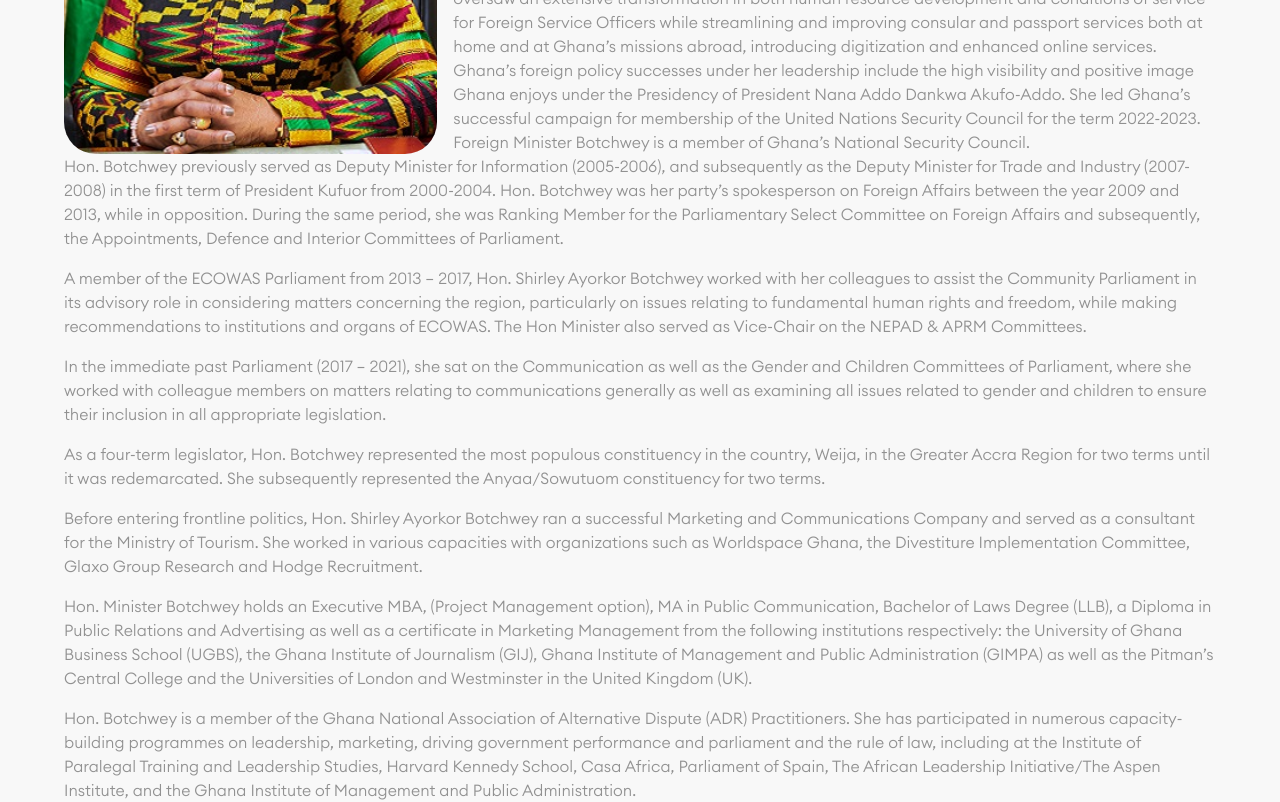
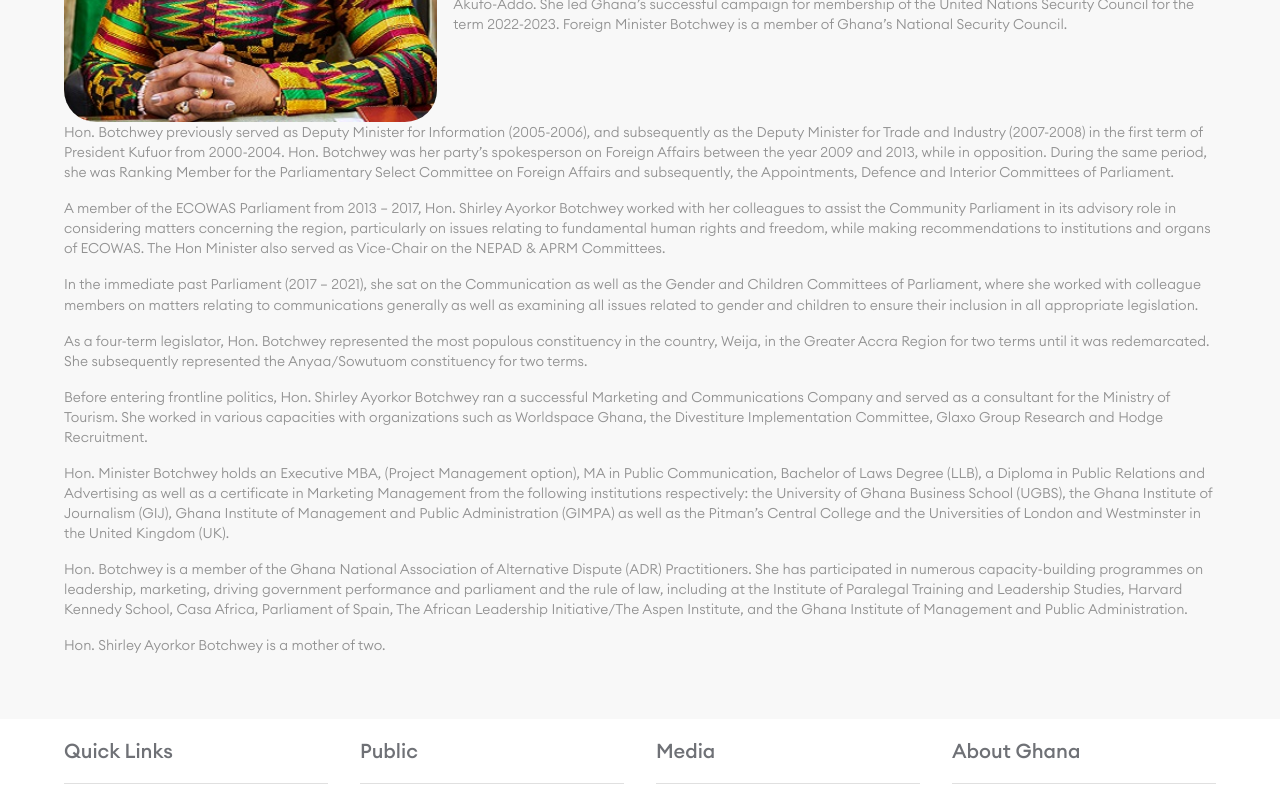
Before and after one commit to stanleyHayes/mfa, a React (Create React App) app: page /about/honorable-ministers-profile in a window 1280 px wide. Shown: the part 960-1762 px from the top of the page. Built offline with nearby package versions, Linux system fonts and the light colour scheme.

Commit message:
Change font size

```diff
--- a/src/pages/about/honorable-minister-profile.js
+++ b/src/pages/about/honorable-minister-profile.js
@@ -77,7 +77,7 @@ const HonorableMinisterProfile = () => {
                         </Grid>
                         <Grid item={true} xs={12} md={8}>
                             <Stack direction="column" spacing={2}>
-                                <Typography variant="body1" sx={{color: 'text.secondary'}}>
+                                <Typography variant="body2" sx={{color: 'text.secondary'}}>
                                     Hon. Shirley Ayorkor Botchwey has served as Minister for Foreign Affairs and
                                     Regional
                                     Integration of Ghana since 10th January 2017. As Foreign Minister, she has led
@@ -102,7 +102,7 @@ const HonorableMinisterProfile = () => {
                                     Guinea and
                                     Burkina Faso and as a member of the ECOWAS Mediation Mission to Mali.
                                 </Typography>
-                                <Typography variant="body1" sx={{color: 'text.secondary'}}>
+                                <Typography variant="body2" sx={{color: 'text.secondary'}}>
                                     Hon. Botchwey has extensive experience in diplomacy having served as a Deputy
                                     Minister for
                                     Foreign Affairs in the last term of President John Agyekum Kufuor, from
@@ -127,7 +127,7 @@ const HonorableMinisterProfile = () => {
                         </Grid>
                     </Grid>
                     <Stack direction="column" spacing={2}>
-                        <Typography variant="body1" sx={{color: 'text.secondary'}}>
+                        <Typography variant="body2" sx={{color: 'text.secondary'}}>
                             Hon. Botchwey previously served as Deputy Minister for Information (2005-2006), and
                             subsequently as the Deputy Minister for Trade and Industry (2007-2008) in the first term of
                             President Kufuor from 2000-2004. Hon. Botchwey was her party’s spokesperson on Foreign
@@ -137,7 +137,7 @@ const HonorableMinisterProfile = () => {
                         </Typography>
 
 
-                        <Typography variant="body1" sx={{color: 'text.secondary'}}>
+                        <Typography variant="body2" sx={{color: 'text.secondary'}}>
                             A member of the ECOWAS Parliament from 2013 – 2017, Hon. Shirley Ayorkor Botchwey worked
                             with her colleagues to assist the Community Parliament in its advisory role in considering
                             matters concerning the region, particularly on issues relating to fundamental human rights
@@ -146,7 +146,7 @@ const HonorableMinisterProfile = () => {
                         </Typography>
 
 
-                        <Typography variant="body1" sx={{color: 'text.secondary'}}>
+                        <Typography variant="body2" sx={{color: 'text.secondary'}}>
                             In the immediate past Parliament (2017 – 2021), she sat on the Communication as well as the
                             Gender and Children Committees of Parliament, where she worked with colleague members on
                             matters relating to communications generally as well as examining all issues related to
@@ -154,21 +154,21 @@ const HonorableMinisterProfile = () => {
                         </Typography>
 
 
-                        <Typography variant="body1" sx={{color: 'text.secondary'}}>
+                        <Typography variant="body2" sx={{color: 'text.secondary'}}>
                             As a four-term legislator, Hon. Botchwey represented the most populous constituency in the
                             country, Weija, in the Greater Accra Region for two terms until it was redemarcated. She
                             subsequently represented the Anyaa/Sowutuom constituency for two terms.
                         </Typography>
 
 
-                        <Typography variant="body1" sx={{color: 'text.secondary'}}>
+                        <Typography variant="body2" sx={{color: 'text.secondary'}}>
                             Before entering frontline politics, Hon. Shirley Ayorkor Botchwey ran a successful Marketing
                             and Communications Company and served as a consultant for the Ministry of Tourism. She
                             worked in various capacities with organizations such as Worldspace Ghana, the Divestiture
                             Implementation Committee, Glaxo Group Research and Hodge Recruitment.
                         </Typography>
 
-                        <Typography variant="body1" sx={{color: 'text.secondary'}}>
+                        <Typography variant="body2" sx={{color: 'text.secondary'}}>
                             Hon. Minister Botchwey holds an Executive MBA, (Project Management option), MA in Public
                             Communication, Bachelor of Laws Degree (LLB), a Diploma in Public Relations and Advertising
                             as well as a certificate in Marketing Management from the following institutions
@@ -178,7 +178,7 @@ const HonorableMinisterProfile = () => {
                             Kingdom (UK).
                         </Typography>
 
-                        <Typography variant="body1" sx={{color: 'text.secondary'}}>
+                        <Typography variant="body2" sx={{color: 'text.secondary'}}>
                             Hon. Botchwey is a member of the Ghana National Association of Alternative Dispute (ADR)
                             Practitioners. She has participated in numerous capacity-building programmes on leadership,
                             marketing, driving government performance and parliament and the rule of law, including at
@@ -186,7 +186,7 @@ const HonorableMinisterProfile = () => {
                             Africa, Parliament of Spain, The African Leadership Initiative/The Aspen Institute, and the
                             Ghana Institute of Management and Public Administration.
                         </Typography>
-                        <Typography variant="body1" sx={{color: 'text.secondary'}}>
+                        <Typography variant="body2" sx={{color: 'text.secondary'}}>
                             Hon. Shirley Ayorkor Botchwey is a mother of two.
                         </Typography>
                     </Stack>
--- a/src/pages/about/thomas-mbomba-profile-page.js
+++ b/src/pages/about/thomas-mbomba-profile-page.js
@@ -32,7 +32,7 @@ const ThomasMbombaProfilePage = () => {
                                     PROFILE OF DEPUTY MINISTER FOR FOREIGN AFFAIRS AND REGIONAL INTEGRATION
                                     (ADMINISTRATION & FINANCE)
                                 </Typography>
-                                <Typography gutterBottom={true} variant="body1" sx={{color: 'text.secondary'}}>
+                                <Typography gutterBottom={true} variant="body2" sx={{color: 'text.secondary'}}>
                                     Honourable Thomas Mbomba is an astute politician with varied experiences. He is
                                     currently a Deputy Minister at the Ministry of Foreign Affairs and Regional
                                     Integration in charge of Administration and Finance and the Member of Parliament for
@@ -41,7 +41,7 @@ const ThomasMbombaProfilePage = () => {
                                     Works & Housing and Committee on people Holding Office of profit.
 
                                 </Typography>
-                                <Typography gutterBottom={true} variant="body1" sx={{color: 'text.secondary'}}>
+                                <Typography gutterBottom={true} variant="body2" sx={{color: 'text.secondary'}}>
                                     Before his appointment, he served as the District Chief Executive of the Tatale
                                     District Assembly from 2017-2020. Hon. Mbomba has worked in different capacities at
                                     the Ghana Post Company Limited as the Manager Transhipment Centre, Airport Accra
@@ -50,7 +50,7 @@ const ThomasMbombaProfilePage = () => {
 
                                 </Typography>
 
-                                <Typography gutterBottom={true} variant="body1" sx={{color: 'text.secondary'}}>
+                                <Typography gutterBottom={true} variant="body2" sx={{color: 'text.secondary'}}>
                                     He holds a certificate on Human Resource Management from the Institute of Human
                                     Resource Management Practitioners (2012-2013) Accra; a Master of Business
                                     Administration in Human Resource Management from the University of Ghana, Legon
```
Also changed, not shown: src/pages/about/chief-director-profile-page.js (+4 -4 lines).
